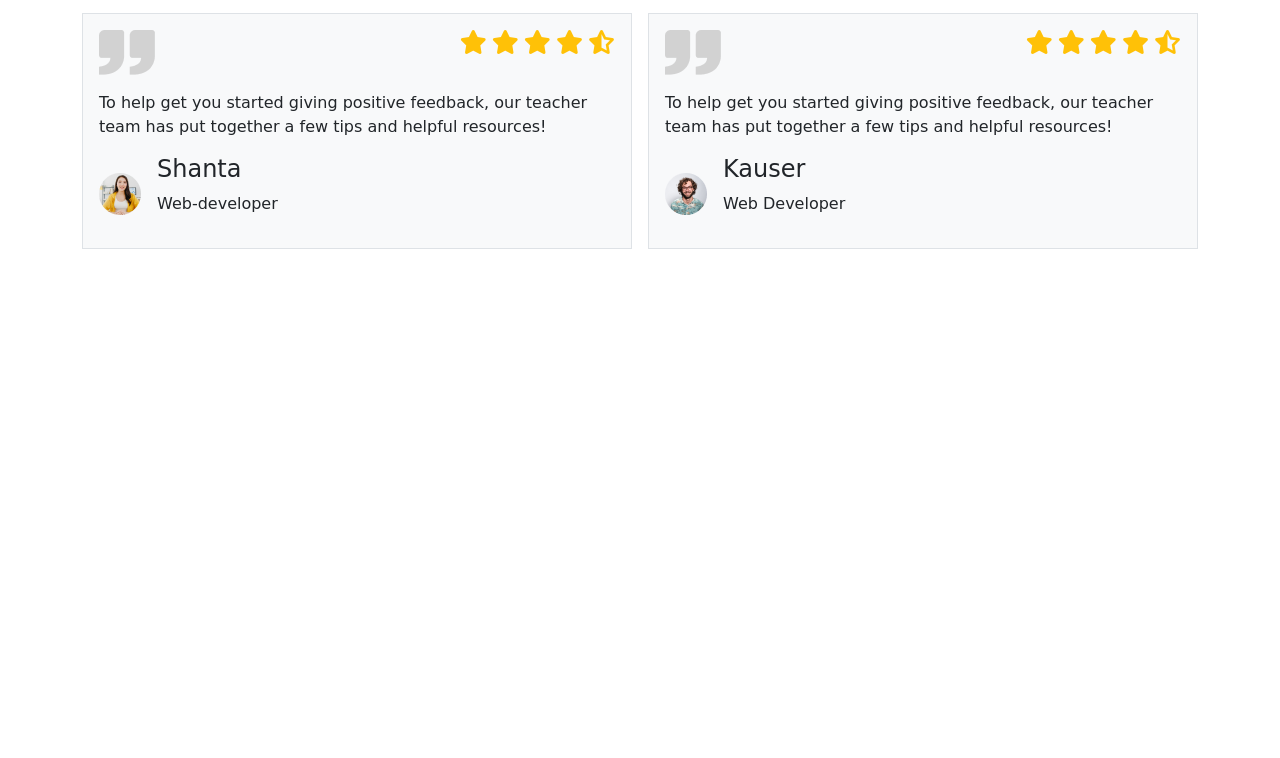
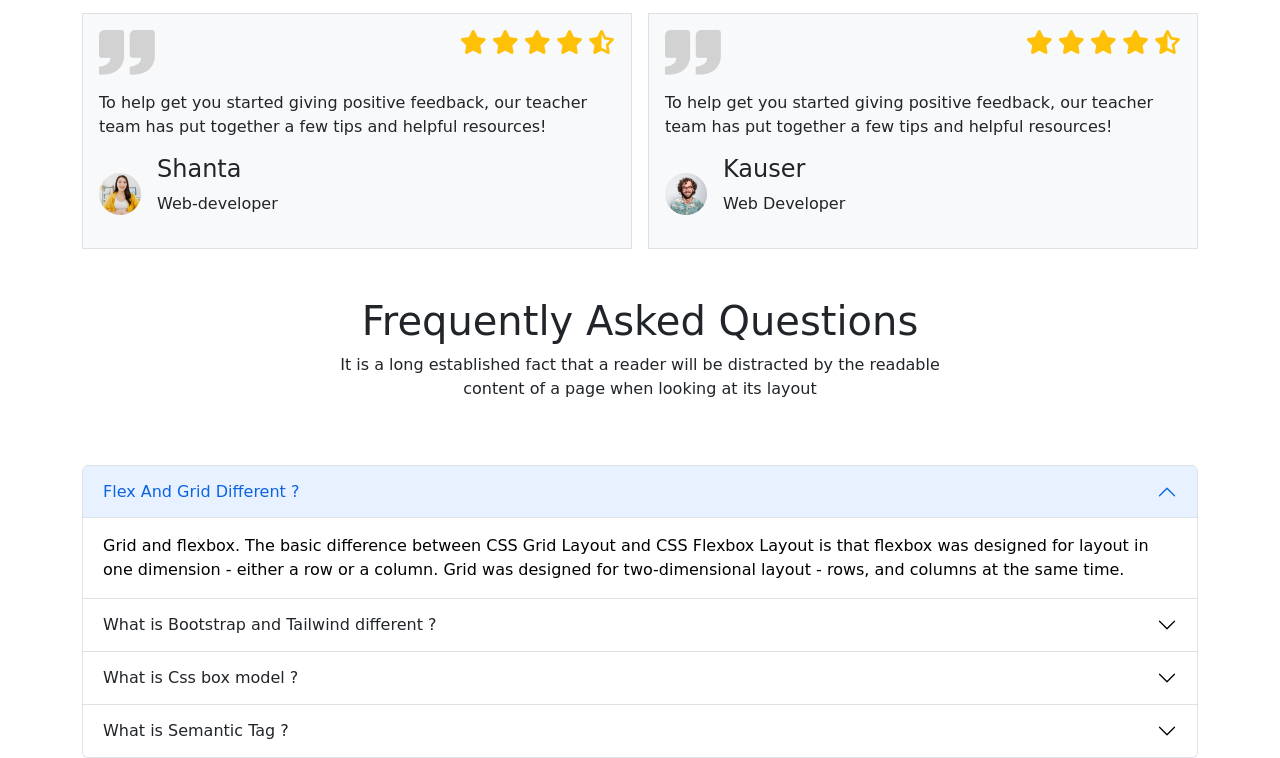
Before and after one commit to kauser787/EdTech-Website, a plain HTML site: page index.html in a window 1280 px wide. Shown: the part 3812-4570 px from the top of the page. Before the commit the page ends 4109 px from the top, so only its background shows below. Drawn offline with nearby package versions, Linux system fonts and the light colour scheme.

Commit message:
frequently

```diff
--- a/index.html
+++ b/index.html
@@ -361,6 +361,69 @@
     </div>
   </div>
  </section>
+ <!-- frequentil -->
+ <section>
+  <div class="container">
+    <div class="text-center">
+      <h1> Frequently Asked Questions</h1>
+      <p class="pb-5">It is a long established fact that a reader will be distracted by the readable <br>
+        content of a page when looking at its layout</p>
+    </div>
+    <div>
+
+<div class="accordion" id="accordionExample">
+  <div class="accordion-item">
+    <h2 class="accordion-header" id="headingOne">
+      <button class="accordion-button" type="button" data-bs-toggle="collapse" data-bs-target="#collapseOne" aria-expanded="true" aria-controls="collapseOne">
+        Flex And Grid Different ?
+      </button>
+    </h2>
+    <div id="collapseOne" class="accordion-collapse collapse show" aria-labelledby="headingOne" data-bs-parent="#accordionExample">
+      <div class="accordion-body">
+        Grid and flexbox. The basic difference between CSS Grid Layout and CSS Flexbox Layout is that flexbox was designed for layout in one dimension - either a row or a column. Grid was designed for two-dimensional layout - rows, and columns at the same time.
+      </div>
+    </div>
+  </div>
+  <div class="accordion-item">
+    <h2 class="accordion-header" id="headingTwo">
+      <button class="accordion-button collapsed" type="button" data-bs-toggle="collapse" data-bs-target="#collapseTwo" aria-expanded="false" aria-controls="collapseTwo">
+        What is Bootstrap and Tailwind different ?
+      </button>
+    </h2>
+    <div id="collapseTwo" class="accordion-collapse collapse" aria-labelledby="headingTwo" data-bs-parent="#accordionExample">
+      <div class="accordion-body">
+        Bootstrap comes with a set of pre-styled responsive, mobile-first components that possess a definite UI kit. Tailwind CSS uses a set of utility classes to create a neat UI with more flexibility and uniqueness. Sites created using Bootstrap follow the generic pattern that makes them look identical
+      </div>
+    </div>
+  </div>
+  <div class="accordion-item">
+    <h2 class="accordion-header" id="headingThree">
+      <button class="accordion-button collapsed" type="button" data-bs-toggle="collapse" data-bs-target="#collapseThree" aria-expanded="false" aria-controls="collapseThree">
+        What is Css box model ?
+      </button>
+    </h2>
+    <div id="collapseThree" class="accordion-collapse collapse" aria-labelledby="headingThree" data-bs-parent="#accordionExample">
+      <div class="accordion-body">
+        In CSS, the term "box model" is used when talking about design and layout. The CSS box model is essentially a box that wraps around every HTML element.
+      </div>
+    </div>
+  </div>
+  <div class="accordion-item">
+    <h2 class="accordion-header" id="headingFour">
+      <button class="accordion-button collapsed" type="button" data-bs-toggle="collapse" data-bs-target="#collapseFour" aria-expanded="false" aria-controls="collapseFour">
+        What is Semantic Tag ?
+      </button>
+    </h2>
+    <div id="collapseFour" class="accordion-collapse collapse" aria-labelledby="headingFour" data-bs-parent="#accordionExample">
+      <div class="accordion-body">
+        The HTML semantics refers to the tags that provide meaning to an HTML page rather than just presentation. It makes HTML more comprehensible by better defining the different sections and layout of web pages
+      </div>
+    </div>
+  </div>
+</div>
+    </div>
+  </div>
+ </section>
 
   </main>
     <!-- fontawoseme link -->
```
